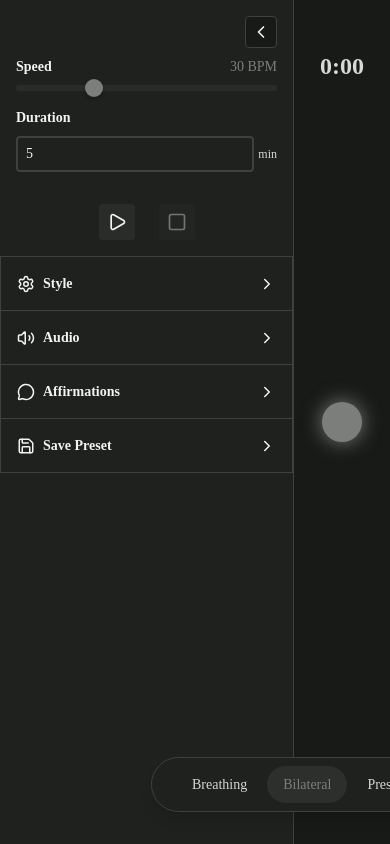
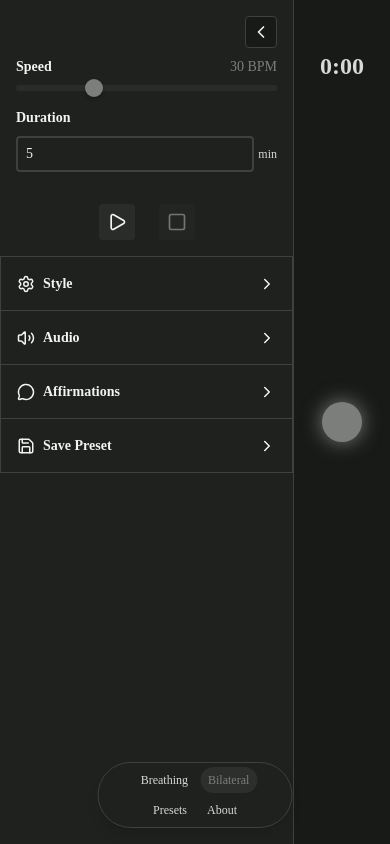
Before and after one commit to jw-rae/wellness-app, a Vue app: page /bilateral in a window 390 px wide. Built offline with nearby package versions, Linux system fonts and the light colour scheme.

Commit message:
better responsiveness

```diff
--- a/src/components/BilateralControls.vue
+++ b/src/components/BilateralControls.vue
@@ -465,13 +465,13 @@ defineExpose({
   display: flex;
   align-items: center;
   justify-content: center;
-  z-index: 10;
+  z-index: var(--z-index-50);
   color: var(--color-text-primary);
 }
 
 .bilateral-controls.collapsed .toggle-btn {
-  right: -32px;
-  left: 0;
+  left: var(--space-md);
+  right: auto;
 }
 
 .toggle-btn:hover {
--- a/src/components/BottomControlBar.vue
+++ b/src/components/BottomControlBar.vue
@@ -41,6 +41,28 @@ const sessionStore = useSessionStore();
   z-index: var(--z-index-40);
   transition: transform var(--duration-300) var(--ease-out), opacity var(--duration-300) var(--ease-out);
   opacity: 1;
+  max-width: calc(100vw - var(--space-xl) * 2);
+}
+
+@media (max-width: 768px) {
+  .bottom-control-bar {
+    bottom: var(--space-md);
+    padding: var(--space-xs) var(--space-md);
+    gap: var(--space-xs);
+  }
+
+  /* On narrow screens, always center regardless of panel state */
+  .bottom-control-bar,
+  .bottom-control-bar.adjust-position {
+    transform: translateX(-50%) !important;
+  }
+}
+
+@media (max-width: 480px) {
+  .bottom-control-bar {
+    flex-wrap: wrap;
+    justify-content: center;
+  }
 }
 
 .bottom-control-bar.session-active {
@@ -66,6 +88,13 @@ const sessionStore = useSessionStore();
   white-space: nowrap;
 }
 
+@media (max-width: 768px) {
+  .nav-btn {
+    padding: var(--space-xs) var(--space-sm);
+    font-size: var(--font-size-xs);
+  }
+}
+
 .nav-btn:hover {
   color: var(--color-text-primary);
   background: var(--color-surface-tertiary);
--- a/src/components/BreathingControls.vue
+++ b/src/components/BreathingControls.vue
@@ -261,7 +261,7 @@ function handleExport() {
   display: flex;
   align-items: center;
   justify-content: center;
-  z-index: 10;
+  z-index: var(--z-index-50);
   color: var(--color-text-primary);
 }
 
```
